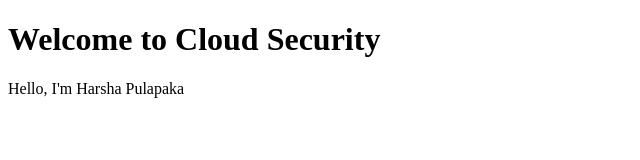
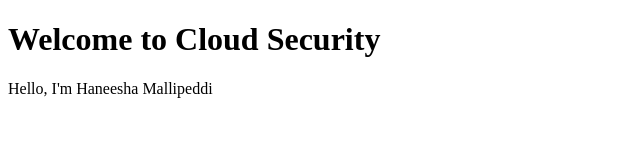
Before and after one commit to HaneeshaM/static-website-deploy, a plain HTML site: page index.html in a window 1280 px wide. Shown: the full height of the page, 0-640 px from the left. Drawn offline with Linux system fonts and the light colour scheme.

Commit message:
Update index.html

```diff
--- a/index.html
+++ b/index.html
@@ -7,6 +7,6 @@
 </head>
 <body>
   <h1>Welcome to Cloud Security</h1>
-  <p>Hello, I'm Harsha Pulapaka</p>
+  <p>Hello, I'm Haneesha Mallipeddi</p>
 </body>
 </html>
```
